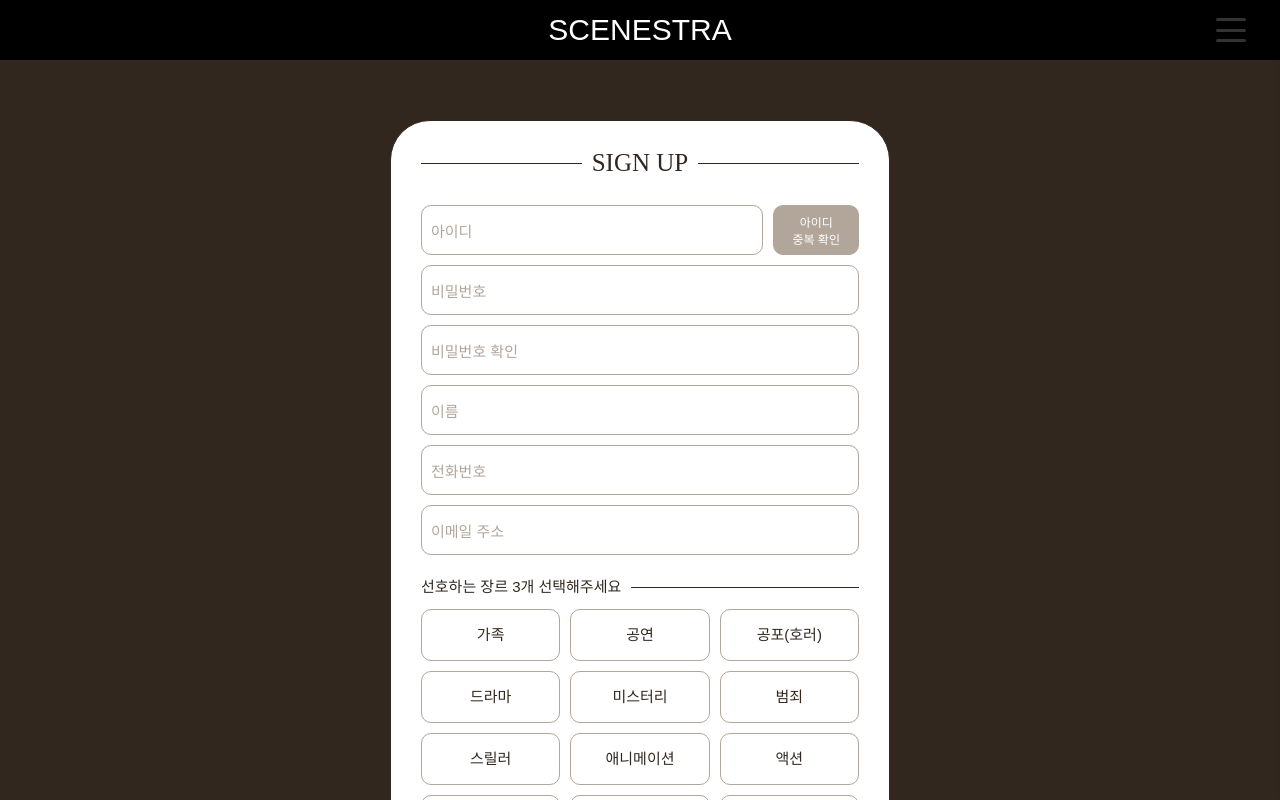
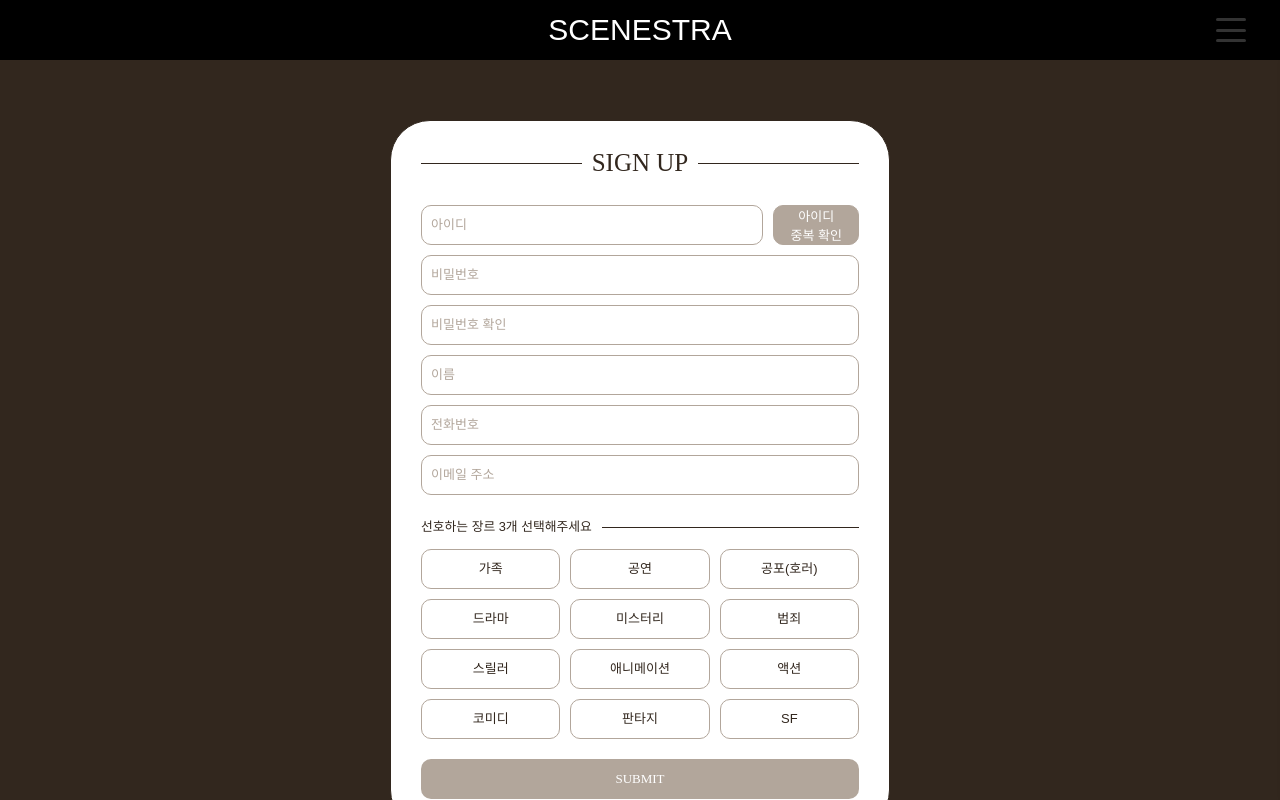
Before and after one commit to TEAM-BugSquashers/scenestra-frontend, a React (Vite) app: page /join in a window 1280 px wide. Shown: the top 800 px of the page. Built offline with nearby package versions, Linux system fonts and the light colour scheme; a web font is replaced by a local one.

Commit message:
style: 회원가입 페이지 엘리멘트, 폰트, 여백 등등 크기 수정 #12
로그인 페이지와 동일하게 수정함

```diff
--- a/src/pages/userRegistration/UserRegistration.css
+++ b/src/pages/userRegistration/UserRegistration.css
@@ -12,12 +12,12 @@ body {
     background-color: #32271e;
     color: #32271e;
     font-family: 'Pretendard-Regular', sans-serif;
-    font-size: 15px;
+    font-size: clamp(0.65vw, 1vw, 13px);
 }
 .main {
     width: 500px;
     background-color: white;
-    margin: 120px auto 120px;
+    margin: 120px auto 60px;
     padding: 10px 30px 30px 30px;
     border: 1px solid;
     border-radius: 40px;
@@ -46,10 +46,11 @@ body {
 }
 .formField input {
     width: 100%;
-    height: 50px;
+    height: 40px;
 
     color: #32271e;
-    font-size: 15px;
+    /*font-size: clamp(0.65vw, 1vw, 13px);*/
+    font-size: 13px;
 
     padding: 20px 10px 10px;
     border: 1px solid #b2a69b;
@@ -64,11 +65,13 @@ body {
 .formField > label {
     color: #b2a69b;
     font-family: 'Pretendard-Regular', sans-serif;
-    font-size: 15px;
+    /*font-size: clamp(0.65vw, 1vw, 13px);*/
+    font-size: 13px;
 
     position: absolute;
+    top: 50%;
     left: 10px;
-    top: 15px;
+    transform: translateY(-50%);
 
     pointer-events: none;
     transition: all 0.2s ease;
@@ -109,10 +112,10 @@ body {
 }
 .formField input:focus + label,
 .formField input:not(:placeholder-shown) + label {
-    color: #32271e;
+    color: #b2a69b;
     font-family: 'Pretendard-Regular', sans-serif;
-    font-size: 12px;
-    top: 7px;
+    font-size: 10px;
+    top: 12px;
     left: 10px;
 }
 /* id */
@@ -125,11 +128,12 @@ body {
 }
 .idWrap button {
     width: calc((100% - 10px)*0.2);
-    height: 50px;
+    height: 40px;
 
     background-color: #b2a69b;
     color: white;
-    font-size: 12px;
+    /*font-size: clamp(0.65vw, 1vw, 13px);*/
+    font-size: 13px;
 
     padding: 0;
     border: 1px solid #b2a69b;
@@ -154,12 +158,12 @@ input[type="checkbox"] {
 /* genreBox */
 .genreBox label {
     width: calc((100% - 20px)/3);
-    height: 30px;
+    height: 40px;
 
     font-family: 'Pretendard-Regular', sans-serif;
-    font-size: 15px;
+    /*font-size: clamp(0.65vw, 1vw, 13px);*/
+    font-size: 13px;
 
-    padding: 25px;
     border: 1px solid;
     border-radius: 10px;
     box-sizing: border-box;
@@ -181,12 +185,14 @@ input[type="checkbox"]:checked + label {
 /* sign up button */
 form > button {
     width: 100%;
-    height: 50px;
+    height: 40px;
 
     background-color: #b2a69b;
     color: white;
     font-family: "Noto Serif KR", serif;
     font-weight: 500;
+    /*font-size: clamp(0.65vw, 1vw, 13px);*/
+    font-size: 13px;
 
     margin-top: 20px;
 
--- a/src/pages/userRegistration/UserRegistration.jsx
+++ b/src/pages/userRegistration/UserRegistration.jsx
@@ -53,6 +53,7 @@ function UserRegistration() {
         if (checked) {
             // Don't allow more than 3 selections
             if (selectedGenres.length >= 3) {
+                alert('선호하는 장르는 3개까지만 선택할 수 있습니다.');
                 return; // Ignore new selection if already 3 are selected
             }
             setSelectedGenres([...selectedGenres, id]);
```
